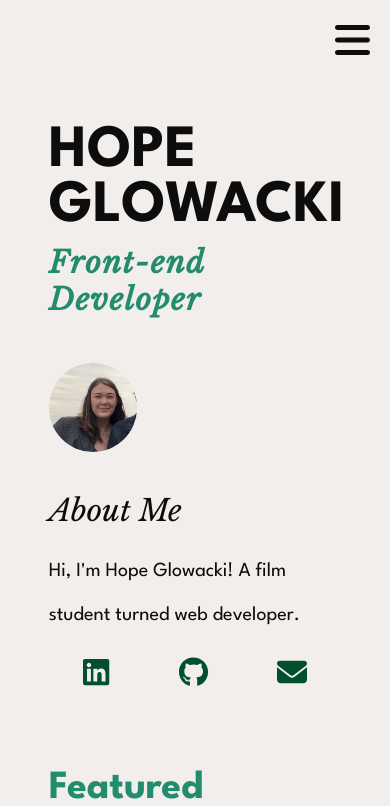
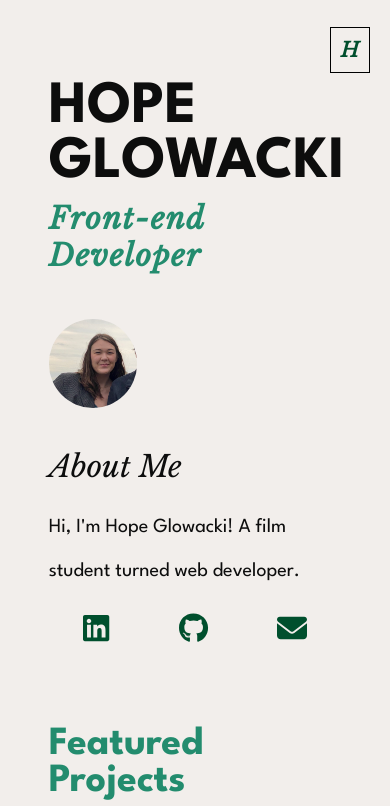
Before and after one commit to Ho0pHo0p/hope-glowacki-portfolio, a React (Vite) app: page / in a window 390 px wide. Shown: the top 806 px of the page. Built offline with nearby package versions, Linux system fonts and the light colour scheme; a web font is replaced by a local one.

Commit message:
Update mobile style to be responsive

```diff
--- a/src/HeaderMobile.css
+++ b/src/HeaderMobile.css
@@ -1,12 +1,30 @@
 .HeaderMobile {
-  position: relative;
-  margin: 1rem;
+  position: static;
+  margin-right: 1rem;
+  padding: 20px;
   text-align: right;
-  font-size: 2rem;
-  color: var(--accent-color3);
+  justify-content: right;
+  color: var(--second-color)
 }
 
-.HeaderMobile .bars {
+.HeaderMobile h2{
   cursor: pointer;
-  position: sticky;
+  padding: 10px;
+  border: 1px solid black;
+  background-color: var(--main-bg);
+  position: fixed;
+  top: 10px;
+  right: 20px;
+  font-family: var(--primary-font);
+  font-size: 1rem;
+  font-style: italic;
+  transition: all .2s ease-in-out;
 }
+
+.HeaderMobile h2:hover {
+  background-color: var(--main-color);
+}
+
+.HeaderMobile div {
+  float: right;
+}
--- a/src/HeaderMobile.jsx
+++ b/src/HeaderMobile.jsx
@@ -1,5 +1,5 @@
 import { FontAwesomeIcon } from "@fortawesome/react-fontawesome"
-import { faBars } from "@fortawesome/free-solid-svg-icons"
+import { faBars, faMarsAndVenus } from "@fortawesome/free-solid-svg-icons"
 import "./HeaderMobile.css"
 import { useState } from "react"
 import MobileMenu from "./MobileMenu"
@@ -11,10 +11,17 @@ export default function HeaderMobile(){
     setMenu(!menu)
   }
 
+  const hideMenu = () => {
+    setMenu(false)
+  }
+
   return (
     <header className="HeaderMobile">
-      <FontAwesomeIcon icon={faBars} onClick={toggleMenu} className="bars"/>
-      {menu && <MobileMenu />}
+      {/* <FontAwesomeIcon icon={faMarsAndVenus} onClick={toggleMenu}className="bars"/> */}
+      <h2 onClick={toggleMenu}>H</h2>
+      <div>
+      {menu && <MobileMenu hideMenu={hideMenu}/>}
+      </div>
     </header>
   )
 }
--- a/src/MobileMenu.css
+++ b/src/MobileMenu.css
@@ -1,10 +1,17 @@
 .MobileMenu {
-  position: sticky;
+  position: fixed;
+  top: 80px;
+  right: 20px;
   background-color: var(--main-bg);
-  width: 200px;
+  font-size: 1rem;
+  border: 1px solid black;
 }
 
 .MobileMenu .NavBar ul{
   display: flex;
   flex-flow: column;
 }
+
+.MobileMenu .NavBar li {
+  border: 0px;
+}
--- a/src/MobileMenu.jsx
+++ b/src/MobileMenu.jsx
@@ -1,9 +1,9 @@
 import NavBar from "./NavBar"
 import "./MobileMenu.css"
 
-export default function MobileMenu(){
+export default function MobileMenu({hideMenu}){
   return(
-    <aside className="MobileMenu">
+    <aside className="MobileMenu" onClick={hideMenu}>
     <NavBar />
     </aside>
   )
```
